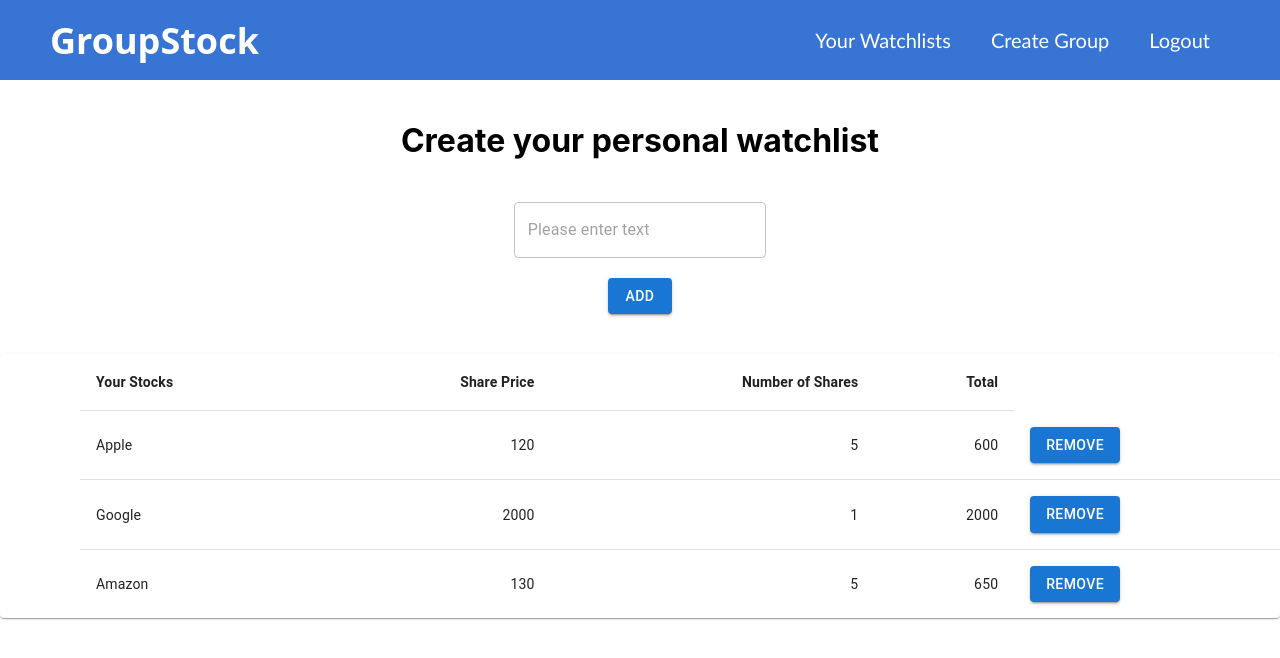
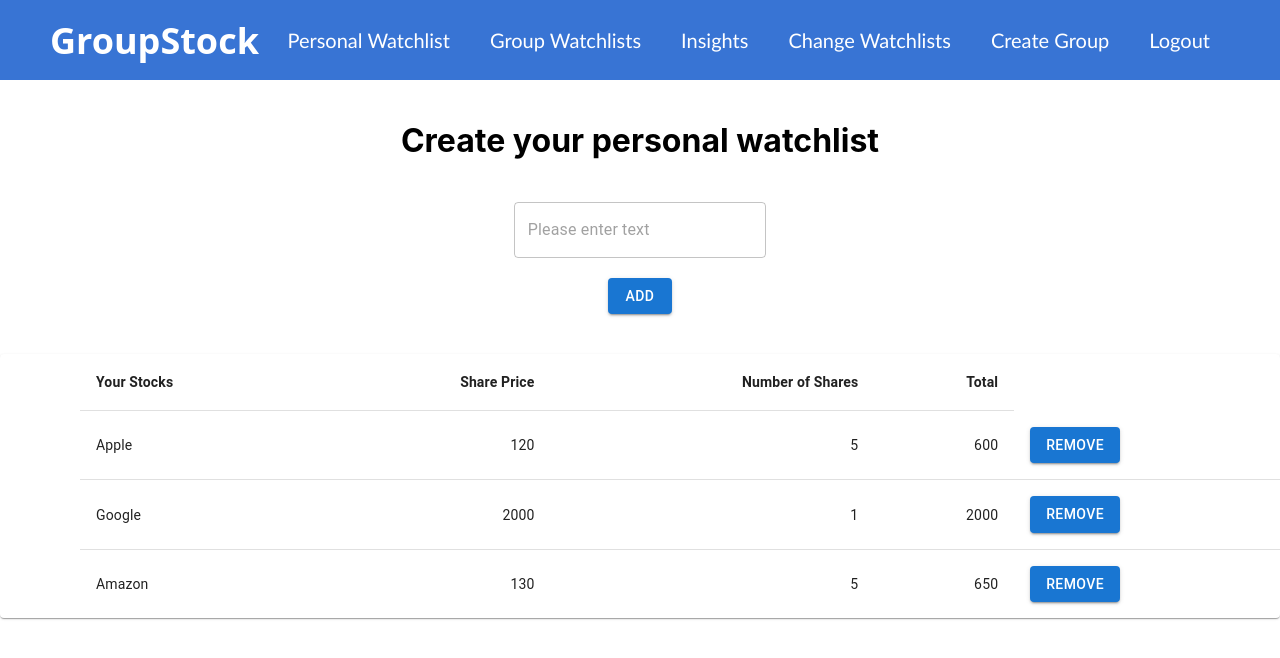
Before and after one commit to williamdjting/372-finalproject, a React (Create React App) app in the folder client/: page /dashboard1 in a window 1280 px wide. Shown: the top 658 px of the page. Built offline with nearby package versions, Linux system fonts and the light colour scheme; no server answers.

Commit message:
added href paths to navbar

```diff
--- a/client/src/pages/accessories/NavBar.js
+++ b/client/src/pages/accessories/NavBar.js
@@ -10,7 +10,22 @@ const NavBar = () => {
 
             <ul>
                 <li>
-                    <a href="/dashboard6">Your Watchlists</a>
+                    <a href="/dashboard2"> Personal Watchlist</a>
+
+                </li>
+
+                <li>
+                    <a href="/dashboard5">Group Watchlists</a>
+
+                </li>
+
+                <li>
+                    <a href="/dashboard9">Insights</a>
+
+                </li>
+
+                <li>
+                    <a href="/dashboard6">Change Watchlists</a>
 
                 </li>
 
```
